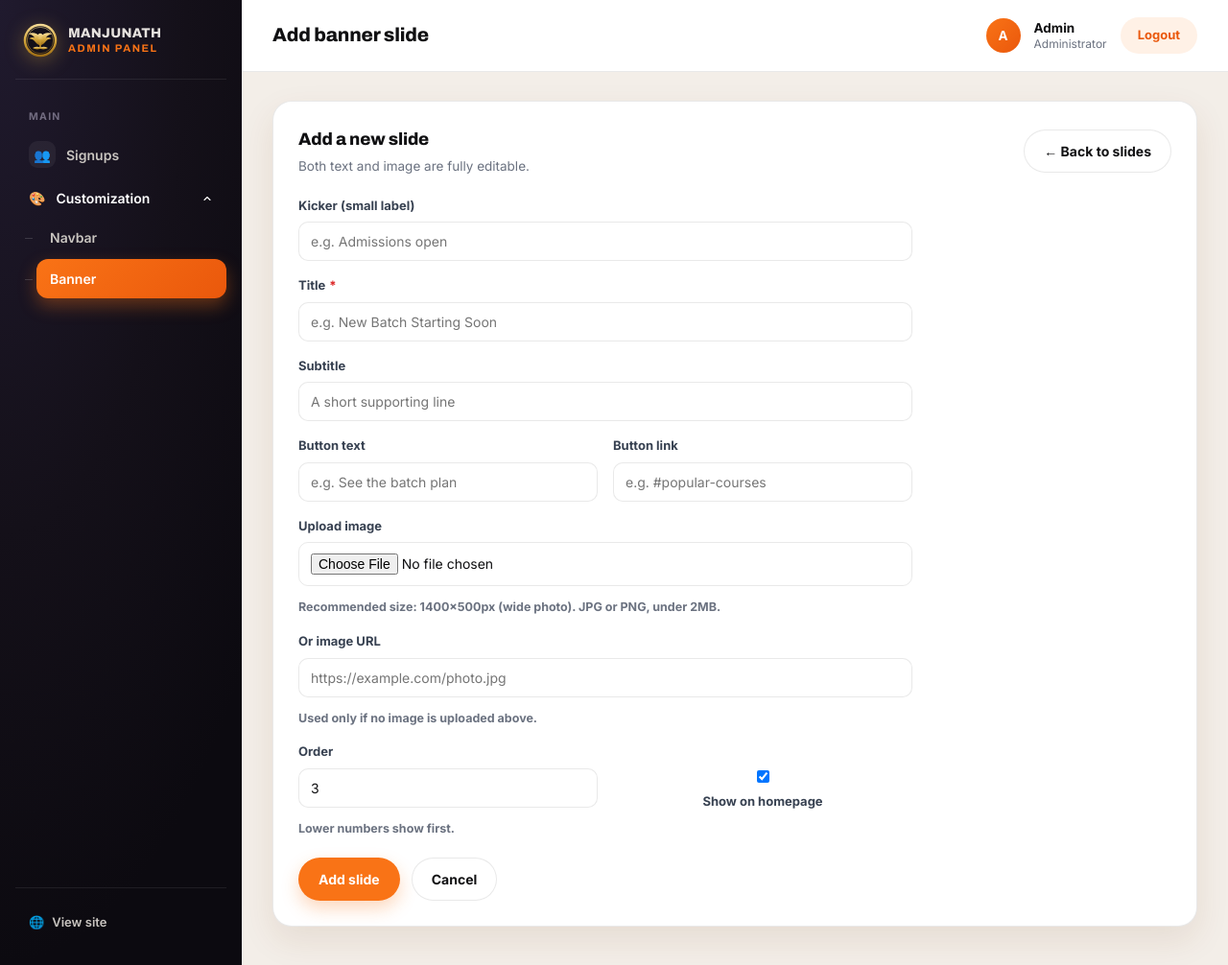
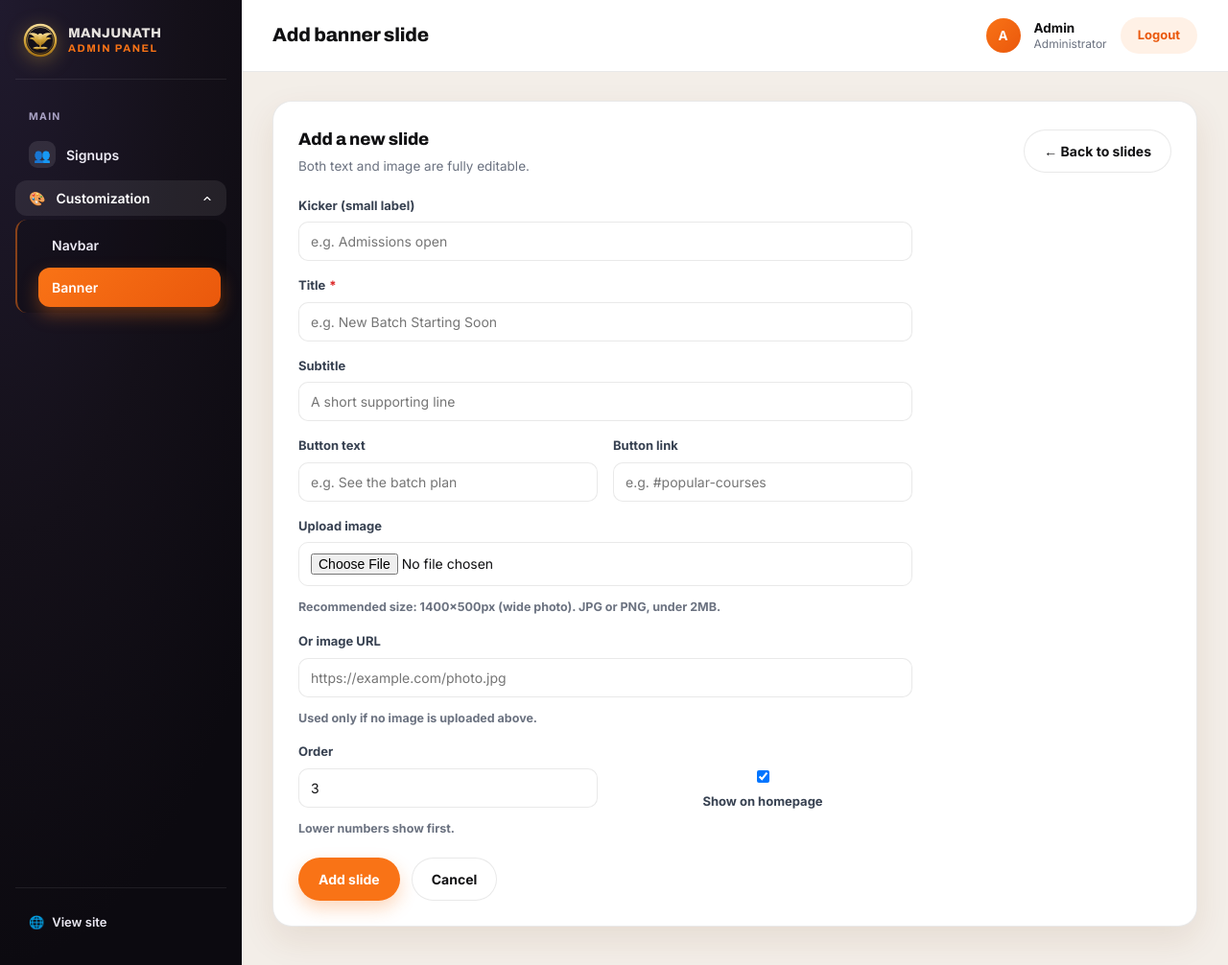
Before and after one commit to n57184322-hue/manjunathacademy, a Django app: page /panel/customization/banner/add/ in a window 1280 px wide. Shown: the whole page at 96% size. Run offline with Django 5.2, Linux system fonts and the light colour scheme; a user stored in the database is signed in; data comes from the database, SQL or seed files in the repository; both versions use the stored data as it was after the commit.

Commit message:
Improve admin sidebar contrast: brighter nav text and a distinct Customization dropdown panel

```diff
--- a/myapp/templates/myapp/panel/base.html
+++ b/myapp/templates/myapp/panel/base.html
@@ -48,44 +48,47 @@ h1,h2,h3{font-family:"Archivo",system-ui,sans-serif;margin:0;letter-spacing:-.01
 
 .panel-nav-label{
   font-size:10.5px;font-weight:800;letter-spacing:.12em;text-transform:uppercase;
-  color:#726C81;padding:0 14px;margin-bottom:8px;
+  color:#A9A2C4;padding:0 14px;margin-bottom:8px;
 }
 .panel-nav{display:flex;flex-direction:column;gap:3px}
 .panel-nav a{
-  padding:10px 14px;border-radius:12px;font-size:14px;font-weight:600;color:#C9C5C0;
+  padding:10px 14px;border-radius:12px;font-size:14px;font-weight:600;color:#EDEBF5;
   display:flex;align-items:center;gap:11px;transition:.15s ease;position:relative;
 }
 .panel-nav a .panel-nav-ico{
-  width:28px;height:28px;border-radius:9px;background:rgba(255,255,255,.06);
+  width:28px;height:28px;border-radius:9px;background:rgba(255,255,255,.1);
   display:grid;place-items:center;font-size:14px;flex:0 0 auto;transition:.15s ease;
 }
-.panel-nav a:hover{background:rgba(255,255,255,.06);color:#fff}
+.panel-nav a:hover{background:rgba(255,255,255,.12);color:#fff}
 .panel-nav a.is-active{background:linear-gradient(135deg,var(--orange),var(--orange-deep));color:#fff;box-shadow:0 8px 18px rgba(249,115,22,.35)}
 .panel-nav a.is-active .panel-nav-ico{background:rgba(255,255,255,.2)}
 
 .panel-nav-group{display:flex;flex-direction:column}
 .panel-nav-group-toggle{
-  padding:10px 14px;border-radius:12px;font-size:14px;font-weight:600;color:#C9C5C0;
+  padding:10px 14px;border-radius:12px;font-size:14px;font-weight:600;color:#EDEBF5;
   display:flex;align-items:center;gap:11px;transition:.15s ease;
   background:none;border:0;font-family:inherit;cursor:pointer;width:100%;text-align:left;
 }
-.panel-nav-group-toggle:hover{background:rgba(255,255,255,.06);color:#fff}
-.panel-nav-group-toggle.is-active{color:#fff}
+.panel-nav-group-toggle:hover{background:rgba(255,255,255,.12);color:#fff}
+.panel-nav-group-toggle.is-active{background:rgba(249,115,22,.16);color:#FDBA74}
 .panel-nav-group-caret{margin-left:auto;transition:transform .15s ease;flex:0 0 auto}
 .panel-nav-group.is-open .panel-nav-group-caret{transform:rotate(180deg)}
-.panel-nav-subgroup{display:none;flex-direction:column;gap:2px;padding-left:22px;margin-top:2px}
+.panel-nav-group.is-open .panel-nav-group-toggle{background:rgba(255,255,255,.08);color:#fff}
+.panel-nav-subgroup{
+  display:none;flex-direction:column;gap:3px;margin:4px 0 2px;padding:6px 6px 6px 22px;
+  background:rgba(0,0,0,.18);border-radius:12px;border-left:2px solid rgba(249,115,22,.5);
+}
 .panel-nav-group.is-open .panel-nav-subgroup{display:flex}
 .panel-nav-sub{
-  padding:9px 14px;border-radius:10px;font-size:13.5px;font-weight:600;color:#B5B0C4;
+  padding:9px 14px;border-radius:9px;font-size:13.5px;font-weight:600;color:#E1DEEE;
   display:flex;align-items:center;gap:8px;transition:.15s ease;position:relative;
 }
-.panel-nav-sub::before{content:"";position:absolute;left:-12px;top:50%;width:8px;height:1px;background:rgba(255,255,255,.15)}
-.panel-nav-sub:hover{background:rgba(255,255,255,.06);color:#fff}
+.panel-nav-sub:hover{background:rgba(255,255,255,.14);color:#fff}
 .panel-nav-sub.is-active{background:linear-gradient(135deg,var(--orange),var(--orange-deep));color:#fff}
 
 .panel-sidebar-footer{margin-top:auto;padding-top:16px;border-top:1px solid rgba(255,255,255,.08)}
-.panel-view-site{font-size:13px;font-weight:600;color:#C9C5C0;padding:10px 14px;display:flex;align-items:center;gap:8px;border-radius:10px}
-.panel-view-site:hover{background:rgba(255,255,255,.06);color:#fff}
+.panel-view-site{font-size:13px;font-weight:600;color:#EDEBF5;padding:10px 14px;display:flex;align-items:center;gap:8px;border-radius:10px}
+.panel-view-site:hover{background:rgba(255,255,255,.12);color:#fff}
 
 .panel-main{flex:1;min-width:0;display:flex;flex-direction:column}
 .panel-topbar{
```
Also changed, not shown: db.sqlite3.
